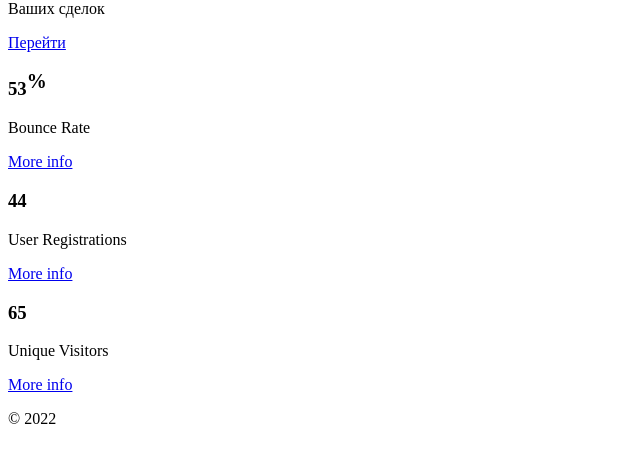
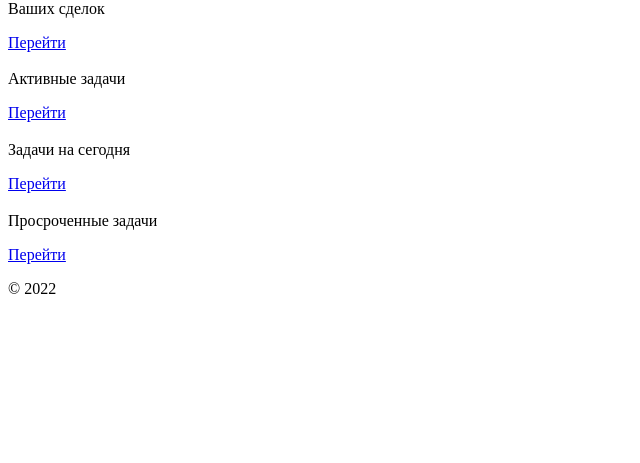
Before and after one commit to Mavrinpro/34534543, a Yii app: template frontend/views/deals/dashboard.php in a window 1280 px wide. Shown: the part 19-482 px from the top of the page, without its empty margins (0-640 px from the left). Run offline with PHP 8.4 and a stand-in for Yii, Linux system fonts and the light colour scheme; the template is opened without the code that fills it, so the values that code supplies are empty; some libraries are stand-ins or nearby versions.

Commit message:
Четыре блока для рабочего стола

```diff
--- a/frontend/views/deals/dashboard.php
+++ b/frontend/views/deals/dashboard.php
@@ -11,6 +11,7 @@ $this->params['breadcrumbs'][] = ['label' => 'Сделки', 'url' => ['index']]
 $this->params['breadcrumbs'][] = $this->title;
 \yii\web\YiiAsset::register($this);
 $user_id = Yii::$app->user->getId();
+$taskCount  = new \app\models\Tasks();
 ?>
 <div class="row">
     <div class="col-lg-3 col-6">
@@ -29,51 +30,48 @@ $user_id = Yii::$app->user->getId();
             </a>
         </div>
     </div>
-
+    <!--Вывод активных задач-->
     <div class="col-lg-3 col-6">
-
         <div class="small-box bg-success">
             <div class="inner">
-                <h3>53<sup style="font-size: 20px">%</sup></h3>
-                <p>Bounce Rate</p>
+                <h3><?= $taskCount->activeTask($user_id) ?></h3>
+                <p>Активные задачи</p>
             </div>
             <div class="icon">
-                <i class="ion ion-stats-bars"></i>
+                <i class="fas fa-thumbtack"></i>
             </div>
             <a href="#" class="small-box-footer">
-                More info <i class="fas fa-arrow-circle-right"></i>
+                Перейти <i class="fas fa-arrow-circle-right"></i>
             </a>
         </div>
     </div>
-
+<!--Задачи на сегодня-->
     <div class="col-lg-3 col-6">
-
         <div class="small-box bg-warning">
             <div class="inner">
-                <h3>44</h3>
-                <p>User Registrations</p>
+                <h3><?= $taskCount->todayTask($user_id) ?></h3>
+                <p>Задачи на сегодня</p>
             </div>
             <div class="icon">
-                <i class="fas fa-user-plus"></i>
+                <i class="fas fa-calendar-day"></i>
             </div>
             <a href="#" class="small-box-footer">
-                More info <i class="fas fa-arrow-circle-right"></i>
+                Перейти <i class="fas fa-arrow-circle-right"></i>
             </a>
         </div>
     </div>
-
+    <!--Просроченные задачи-->
     <div class="col-lg-3 col-6">
-
         <div class="small-box bg-danger">
             <div class="inner">
-                <h3>65</h3>
-                <p>Unique Visitors</p>
+                <h3><?= $taskCount->taskOverdue($user_id) ?></h3>
+                <p>Просроченные задачи</p>
             </div>
             <div class="icon">
-                <i class="fas fa-chart-pie"></i>
+                <i class="fas fa-thumbtack"></i>
             </div>
             <a href="#" class="small-box-footer">
-                More info <i class="fas fa-arrow-circle-right"></i>
+                Перейти <i class="fas fa-arrow-circle-right"></i>
             </a>
         </div>
     </div>
```
Also changed, not shown: frontend/models/Tasks.php (+19 -0 lines).
